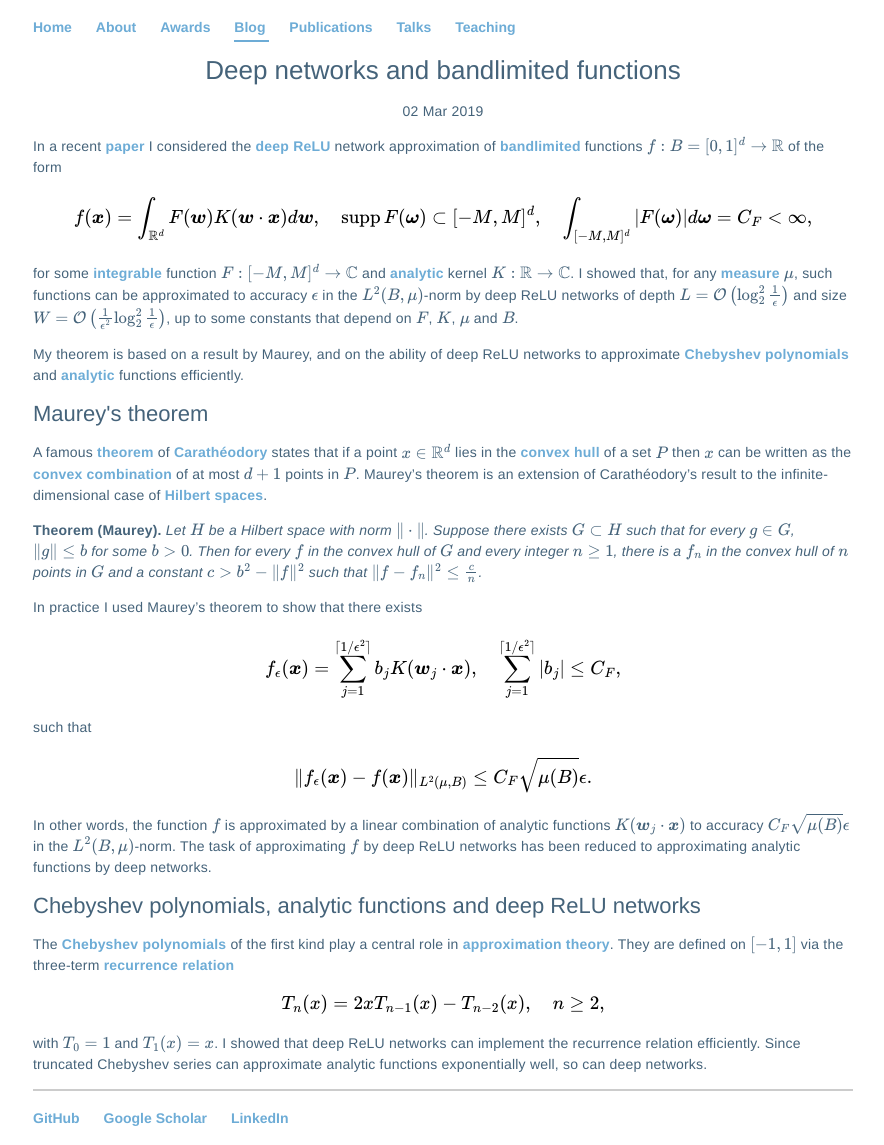
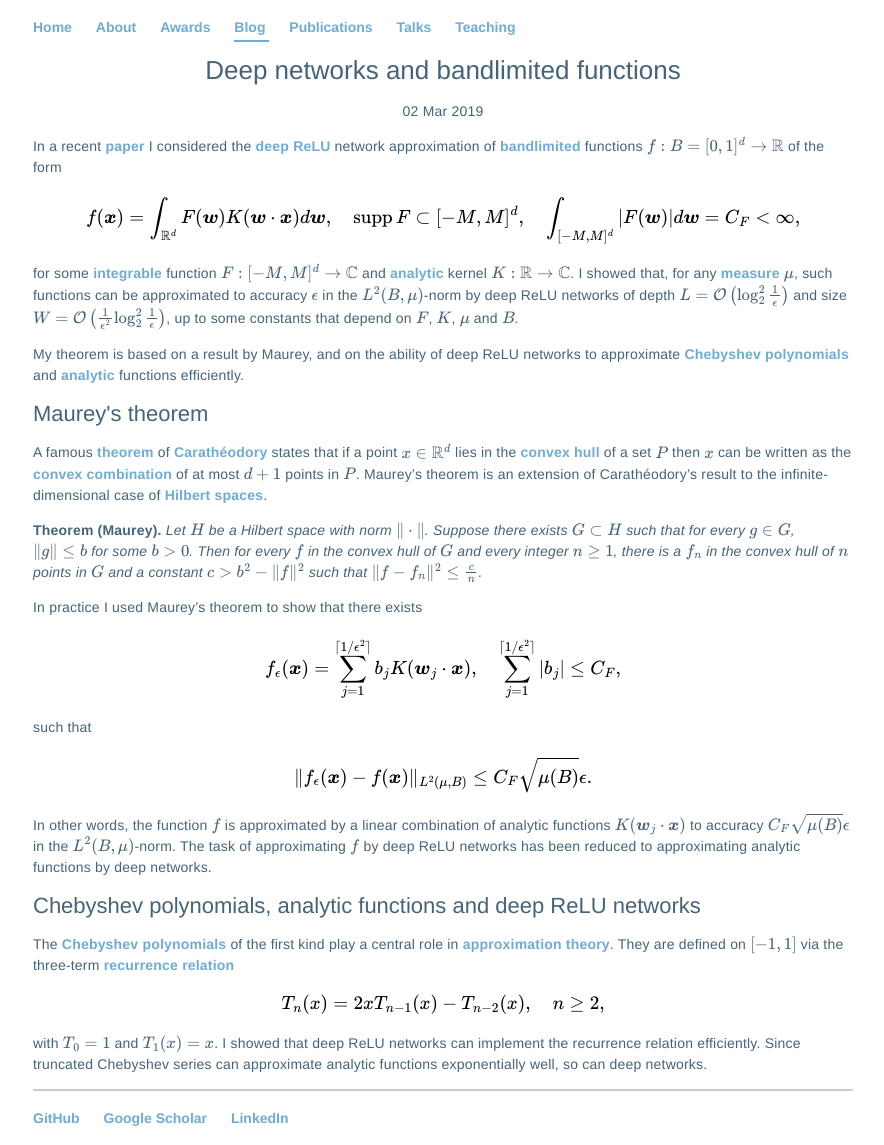
Before and after one commit to Hadrien-Montanelli/Hadrien-Montanelli.github.io, a Jekyll site: the page built from _posts/2019-03-02-deep-networks-2.md, in a window 1280 px wide. Shown: the whole page, without its empty margins (197-1081 px from the left). Built offline with Jekyll 4.4.1, drawn with Linux system fonts in a browser that asks for light colours; formulas are drawn with MathJax 3.

Commit message:
minor changes to latest blog post

```diff
--- a/_posts/2019-03-02-deep-networks-2.md
+++ b/_posts/2019-03-02-deep-networks-2.md
@@ -8,8 +8,8 @@ In a recent <a href="http://arxiv.org/pdf/1903.00735.pdf">paper</a> I considered
 
 $$
 f(\boldsymbol{x}) = \int_{\mathbb{R}^d}F(\boldsymbol{w})K(\boldsymbol{w}\cdot\boldsymbol{x})d\boldsymbol{w}, \\
-\quad\mathrm{supp}\,F(\boldsymbol{\omega})\subset [-M,M]^d,
-\quad\int_{[-M,M]^d}\vert F(\boldsymbol{\omega})\vert d\boldsymbol{\omega}=C_F<\infty,
+\quad\mathrm{supp}\,F\subset [-M,M]^d,
+\quad\int_{[-M,M]^d}\vert F(\boldsymbol{w})\vert d\boldsymbol{w}=C_F<\infty,
 $$
 
 for some <a href='http://en.wikipedia.org/wiki/Locally_integrable_function'>integrable</a> function $$F:[-M,M]^d\rightarrow\mathbb{C}$$ and <a href='http://en.wikipedia.org/wiki/Analytic_function'>analytic</a> kernel $$K:\mathbb{R}\rightarrow\mathbb{C}$$.
```
Also changed, not shown: 2 other files.
